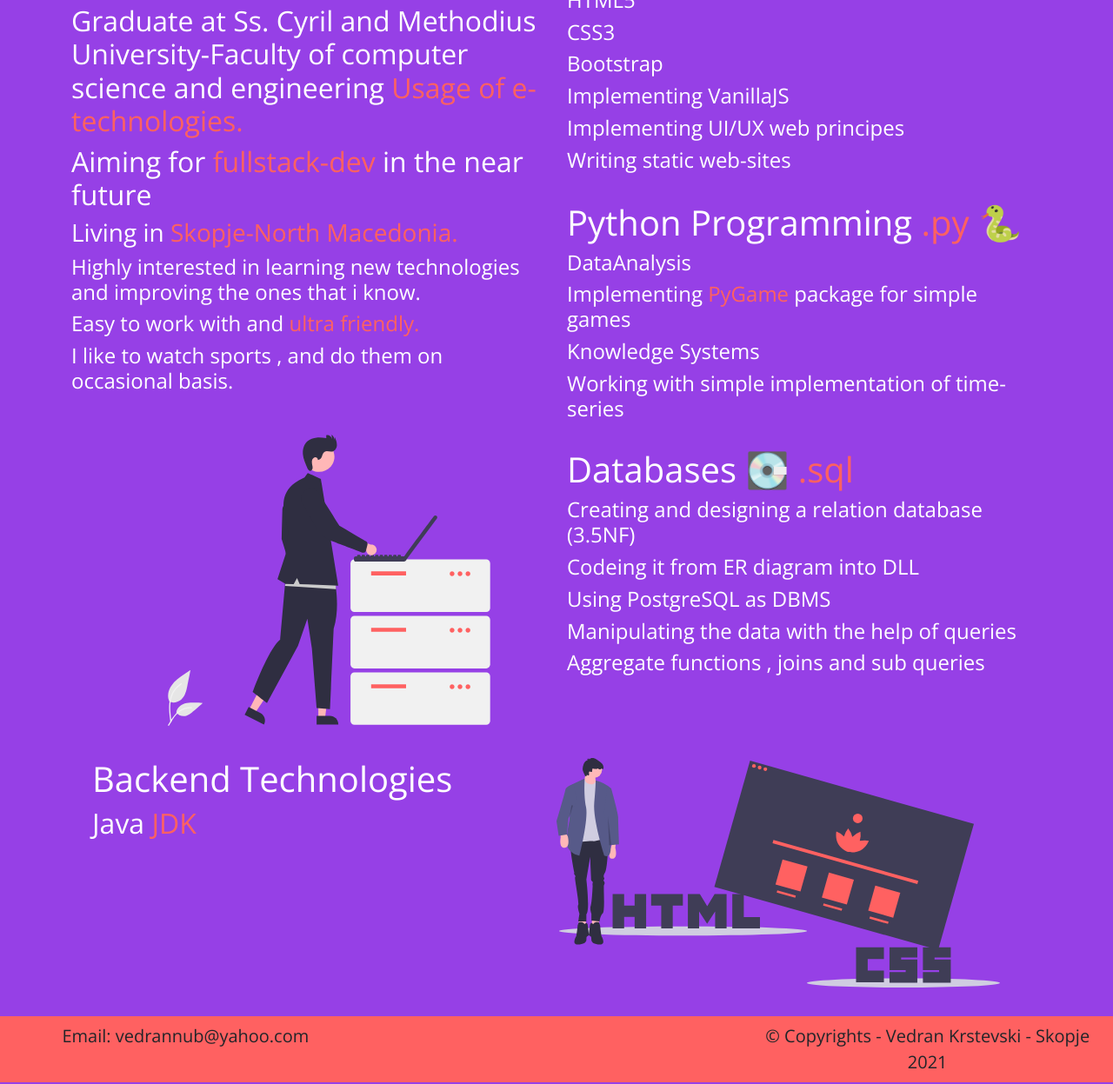
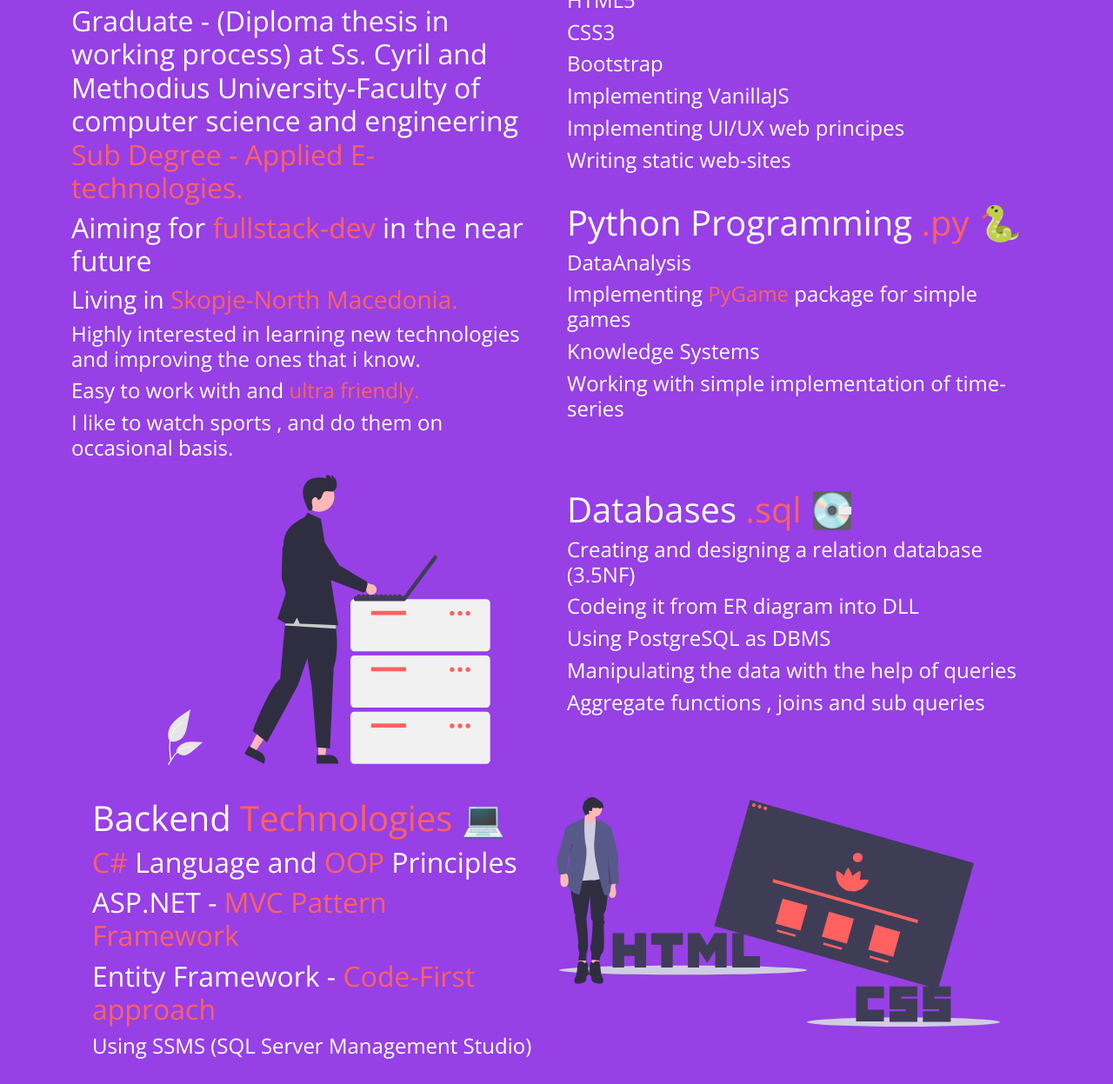
Before and after one commit to vedrannub/website, a plain HTML site: page Index.html in a window 1280 px wide. Shown: the part 733-1980 px from the top of the page at 87% size. Drawn offline with nearby package versions, Linux system fonts and the light colour scheme.

Commit message:
New Section

```diff
--- a/Index.html
+++ b/Index.html
@@ -3,7 +3,7 @@
 <head>
 
     <meta charset="UTF-8">
-    <title>Na veco sajtceto</title>
+    <title>Vedran - Landing CV Page </title>
     <link rel="stylesheet" href="css/bootstrap.css"/>
     <link rel="stylesheet" href="css/Styles.css">
 
@@ -77,7 +77,7 @@
         <div class="col-6 container two afterScroll"> <p> <h1 style="font-size: 55px"><span>About</span> <span style="color: #FF6161" class="realMe">Me</span>👨‍🎓</h1>
 
             <h2>Fresh CS Major graduate looking for internship/job opportunities in the web dev world.</h2>
-            <h2>Graduate at Ss. Cyril and Methodius University-Faculty of computer science and engineering <span style="color:#FF6161 ">Usage of e-technologies.</span></h2>
+            <h2>Graduate - (Diploma thesis in working process) at Ss. Cyril and Methodius University-Faculty of computer science and engineering <span style="color:#FF6161 "> Sub Degree - Applied E-technologies.</span></h2>
             <h2>Aiming for <span style="color: #FF6161">fullstack-dev</span> in the near future</h2>
             <h3>Living in <span style="color: #FF6161">Skopje-North Macedonia.</span></h3>
             <h4>Highly interested in learning new technologies and improving the ones that i know.</h4>
@@ -118,7 +118,7 @@
         <div class="col-6 container">
 
             <!-- Info za mene povrzano so sliki -->
-        <p> <h1> Databases 💽 <span style="color:#FF6161 ">.sql</span></h1>
+        <p> <h1> Databases  <span style="color:#FF6161 ">.sql</span> 💽 </h1>
 
             <h4> Creating and designing a relation database (3.5NF) </h4>
             <h4> Codeing it from ER diagram into DLL </h4>
@@ -137,10 +137,12 @@
         <div class="col-sm-6">
 
             <!-- Sliki od nekoj zezalici databazi/webdev/ -->
-            <h1>Backend Technologies</h1>
-                <h2>Java <span style="color:#FF6161 ">JDK</span> </h2>
+            <h1>Backend  <span style="color:#FF6161 ">Technologies</span> 💻 </h1>
 
-
+            <h2> <span style="color:#FF6161 "> C# </span>Language and <span style="color:#FF6161 "> OOP </span> Principles </h2>
+            <h2> ASP.NET - <span style="color:#FF6161 ">MVC Pattern Framework</span> </h2>
+            <h2>Entity Framework - <span style="color:#FF6161 ">Code-First approach</span>  </h2>
+            <h4> Using SSMS (SQL Server Management Studio) </h4>
 
         </div>
         <div class="col-sm-6">
```
